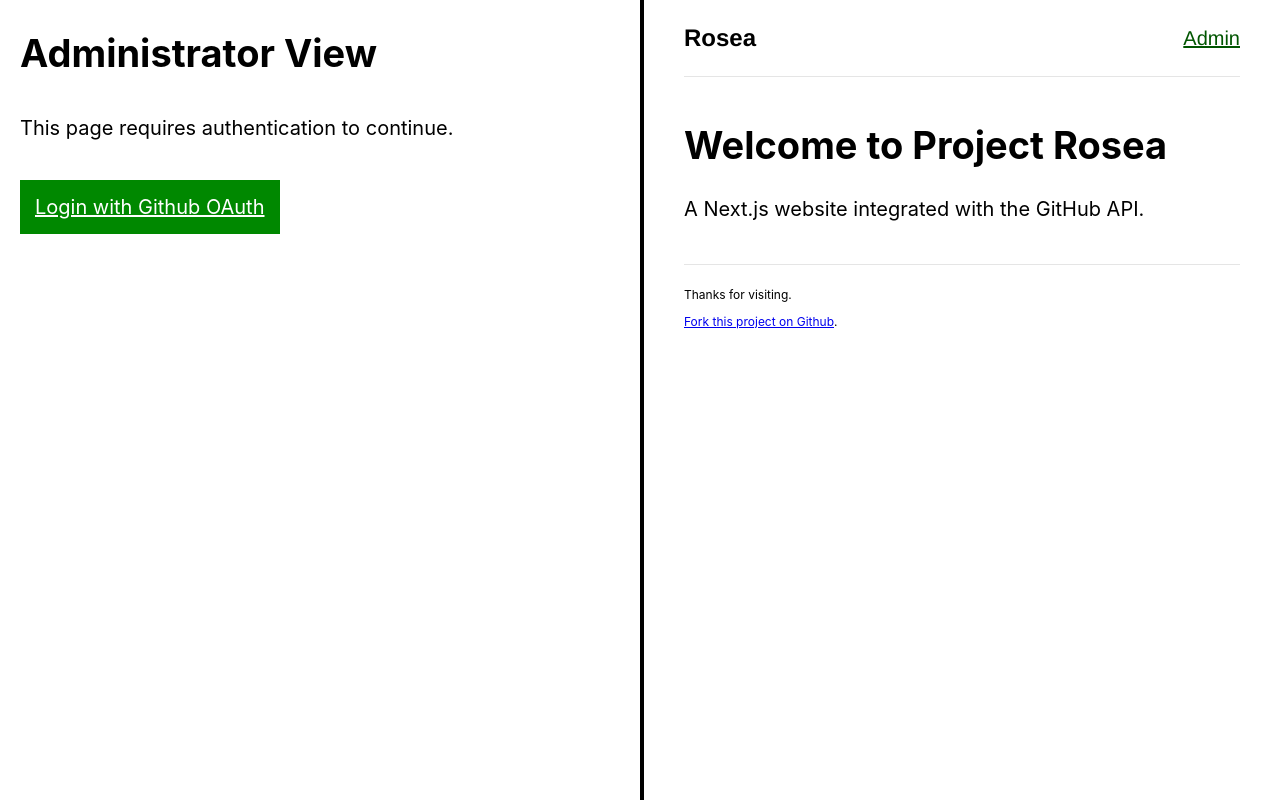
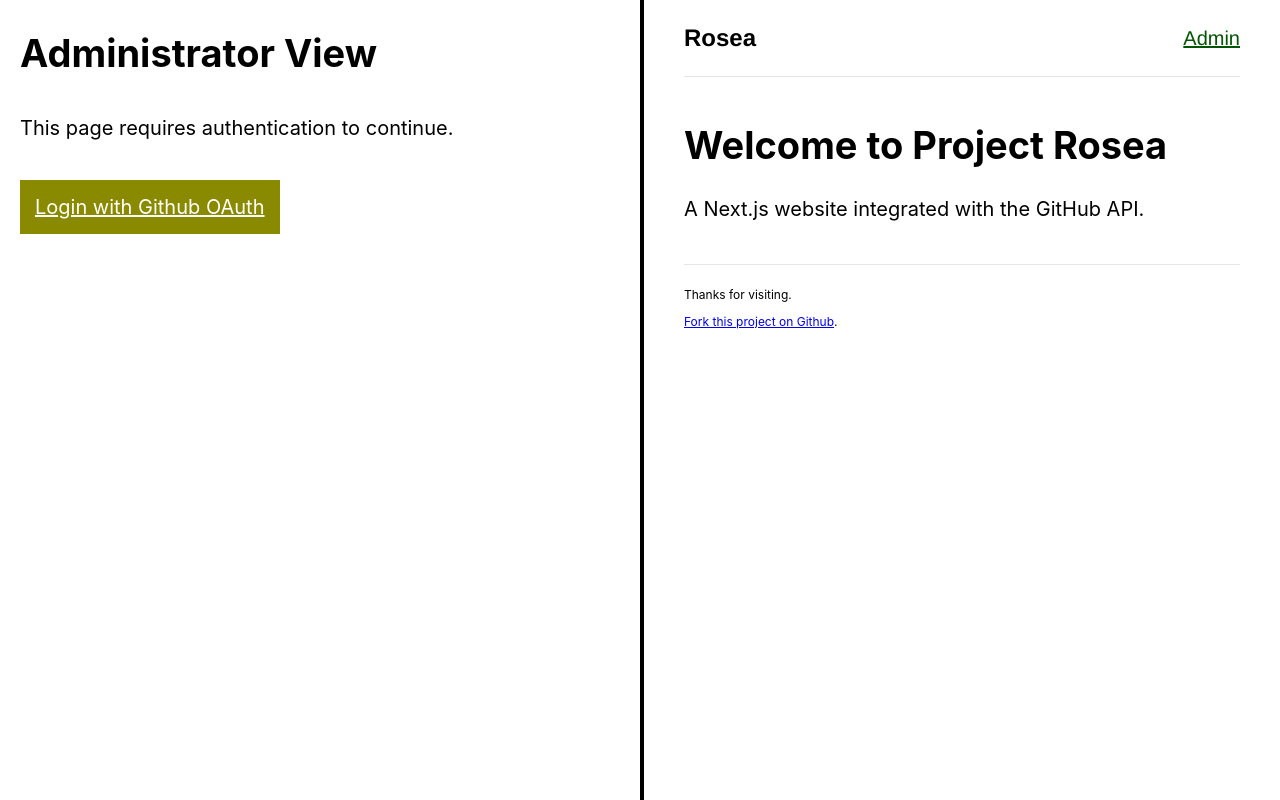
Before and after one commit to jhancock532/rosea, a Next.js app: page /admin in a window 1280 px wide. Built offline with nearby package versions, Linux system fonts and the light colour scheme.

Commit message:
add basic button component

```diff
--- /dev/null
+++ b/components/Button/Button.module.scss
@@ -0,0 +1,11 @@
+.button {
+  @include font-size(s);
+  display: block;
+  max-width: max-content;
+  padding: $grid * 0.75;
+
+  &:focus {
+    outline: 6px solid black;
+    outline-offset: 2px;
+  }
+}
--- /dev/null
+++ b/components/Button/Button.tsx
@@ -0,0 +1,85 @@
+import Link from "next/link";
+import React from "react";
+import styles from "./Button.module.scss";
+
+type ButtonProps = {
+  children: React.ReactNode;
+  className?: string;
+  variant?: "default" | "custom" | "green" | "red" | "blue";
+  hue?: number;
+  type?: "button" | "submit" | "reset";
+  onClick?: () => void;
+  internalLink?: boolean;
+  url?: string;
+};
+
+export const Button = ({
+  children,
+  className,
+  type,
+  variant,
+  hue,
+  onClick,
+  internalLink,
+  url,
+}: ButtonProps) => {
+  const classNames = className
+    ? `${styles.button} ${className}`
+    : styles.button;
+
+  let hueValue = 0;
+  switch (variant) {
+    case "default":
+      break;
+    case "custom":
+      hueValue = hue || 0;
+      break;
+    case "red":
+      hueValue = 0;
+      break;
+    case "green":
+      hueValue = 120;
+      break;
+    case "blue":
+      hueValue = 240;
+      break;
+    default:
+      hueValue = 120;
+  }
+
+  const buttonStyle = {
+    color: "white",
+    backgroundColor: `hsl(0, 0, 40%)`,
+  };
+
+  if (variant !== "default") {
+    buttonStyle.backgroundColor = `hsl(${hueValue}, 100%, 27%)`;
+  }
+
+  if (url) {
+    if (internalLink) {
+      return (
+        <Link href={url} className={classNames} style={buttonStyle}>
+          {children}
+        </Link>
+      );
+    }
+
+    return (
+      <a href={url} className={classNames} style={buttonStyle}>
+        {children}
+      </a>
+    );
+  }
+
+  return (
+    <button
+      type={type || "button"}
+      className={classNames}
+      onClick={onClick}
+      style={buttonStyle}
+    >
+      {children}
+    </button>
+  );
+};
--- /dev/null
+++ b/components/Button/index.ts
@@ -0,0 +1,3 @@
+import { Button } from "./Button";
+
+export default Button;
--- a/components/Header/Header.tsx
+++ b/components/Header/Header.tsx
@@ -1,4 +1,3 @@
-import Link from "next/link";
 import React from "react";
 import styles from "./Header.module.scss";
 
--- a/components/LoginScreen/LoginScreen.module.scss
+++ b/components/LoginScreen/LoginScreen.module.scss
@@ -14,20 +14,3 @@
   @include font-size(s);
   margin: 0;
 }
-
-.loginButton {
-  @include font-size(s);
-  display: block;
-  max-width: max-content;
-  background-color: #008800;
-  color: #fff;
-  padding: $grid * 0.75;
-
-  &:visited {
-    color: #fff;
-  }
-
-  &:focus {
-    outline: 4px solid black;
-  }
-}
--- a/components/LoginScreen/LoginScreen.tsx
+++ b/components/LoginScreen/LoginScreen.tsx
@@ -1,3 +1,4 @@
+import Button from "components/Button";
 import React from "react";
 import styles from "./LoginScreen.module.scss";
 
@@ -7,11 +8,12 @@ export const LoginScreen = () => (
     <p className={styles.notice}>
       This page requires authentication to continue.
     </p>
-    <a
-      className={styles.loginButton}
-      href="https://github-oauth-login.james-hancock6775.workers.dev"
+    <Button
+      variant="custom"
+      hue={60}
+      url="https://github-oauth-login.james-hancock6775.workers.dev"
     >
       Login with Github OAuth
-    </a>
+    </Button>
   </div>
 );
--- a/styles/_variables.scss
+++ b/styles/_variables.scss
@@ -1,6 +1,10 @@
 // Colors
-$color-white: #fff;
-$color-black: #000;
+$color--white: #fff;
+$color--gray: #666666; //hsl(0, 0, 40%);
+$color--black: #000;
+$color--green: #008800; // hsl(120, 100%, 27%);
+$color--blue: #000088; // hue 240
+$color--red: #880000; // hue
 
 // Font weights
 $weight--extrabold: 900;
```
